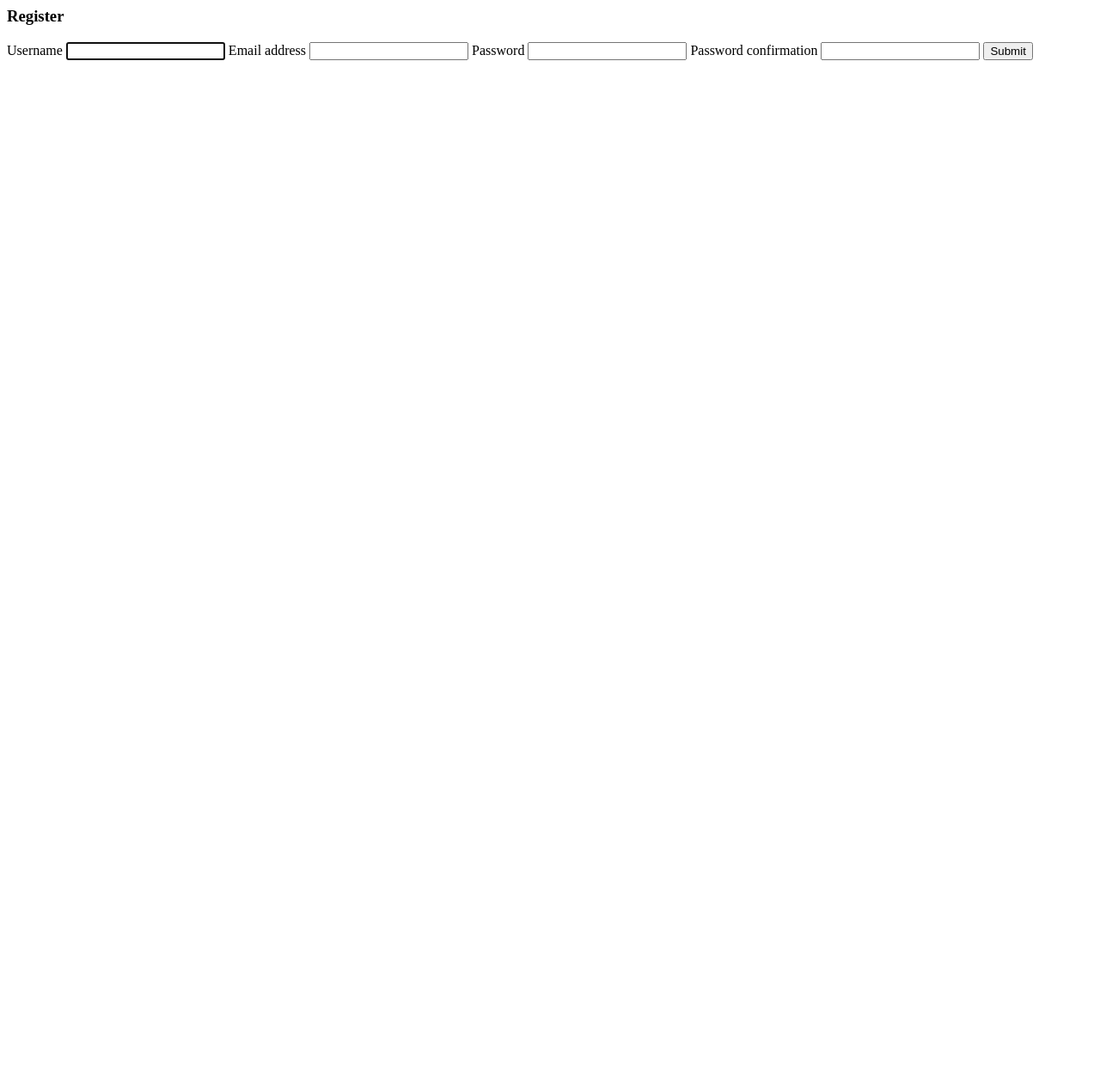
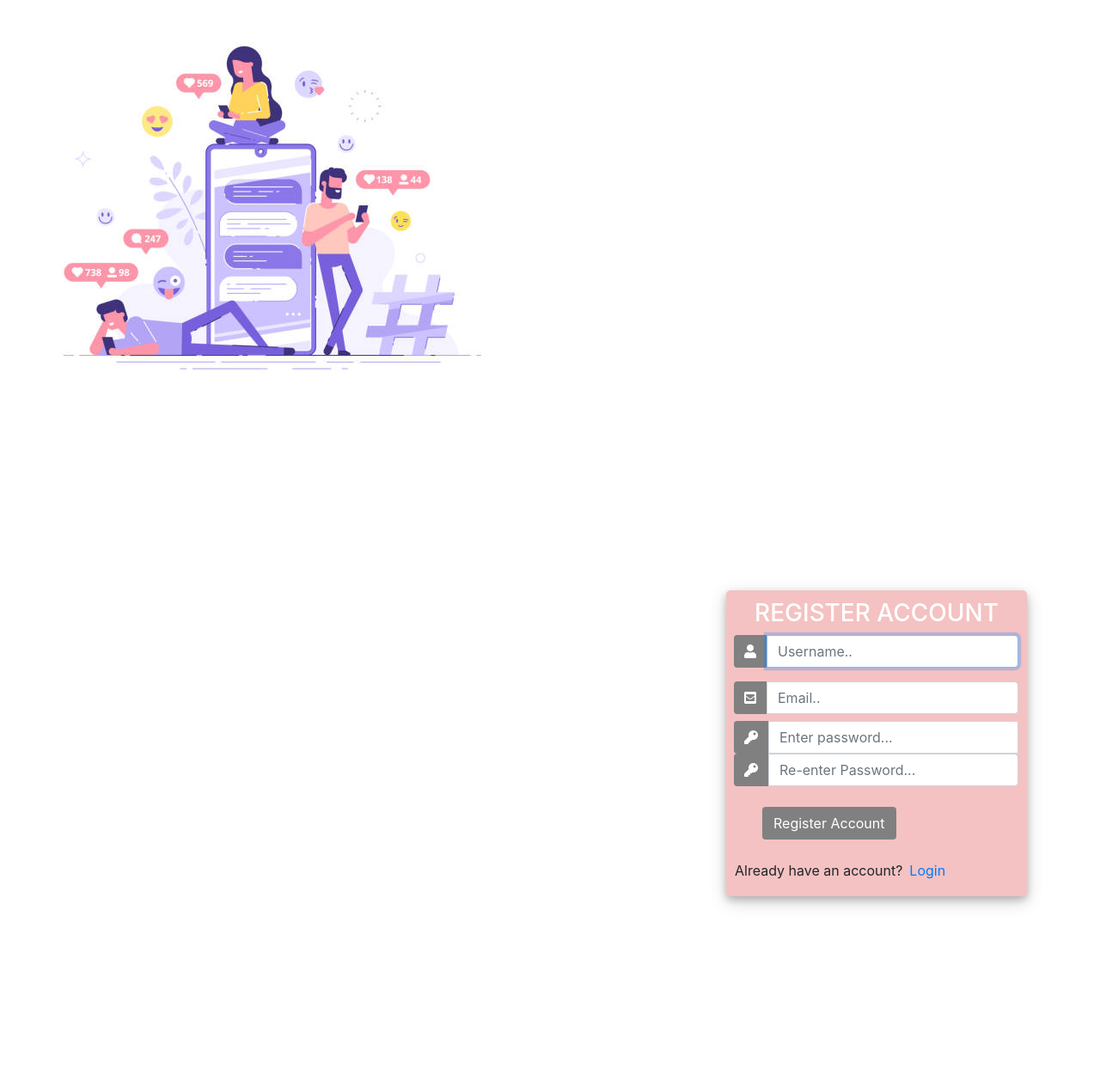
Before and after one commit to catekui/instaphotos, a Django app: page /register/ in a window 1280 px wide. Shown: the whole page at 86% size. Before the commit the page ends 70 px from the top, so only its background shows below. Run offline with Django 4.2, Linux system fonts and the light colour scheme; some libraries are stand-ins or nearby versions.

Commit message:
styled the register.html

```diff
--- a/instagram/templates/register.html
+++ b/instagram/templates/register.html
@@ -1,17 +1,88 @@
-<h3>Register</h3>
-<form action="" method="POST">
-    {% csrf_token %}
-    {{form.username.label}}
-    {{form.username}}
 
-    {{form.email.label}}
-    {{form.email}}
+<!DOCTYPE html>
+<html>
 
-    {{form.password1.label}}
-    {{form.password1}}
+<head>
+	<title>Login</title>
+	<link rel="stylesheet" href="https://stackpath.bootstrapcdn.com/bootstrap/4.1.3/css/bootstrap.min.css" integrity="sha384-MCw98/SFnGE8fJT3GXwEOngsV7Zt27NXFoaoApmYm81iuXoPkFOJwJ8ERdknLPMO" crossorigin="anonymous">
+	<script src="https://ajax.googleapis.com/ajax/libs/jquery/3.3.1/jquery.min.js"></script>
+	<link rel="stylesheet" href="https://use.fontawesome.com/releases/v5.6.1/css/all.css" integrity="sha384-gfdkjb5BdAXd+lj+gudLWI+BXq4IuLW5IT+brZEZsLFm++aCMlF1V92rMkPaX4PP" crossorigin="anonymous">
+    {% load static %}
+    <link rel="stylesheet" href="{% static 'css/register.css' %}">
 
-    {{form.password2.label}}
-    {{form.password2}}
 
-    <input type="submit" name="Create User">
-</form>
+</head>
+<body>
+    {% load static %}
+    <img src="{{'static/images/insta2.jpg'}}" alt="">
+
+	<div class="container h-100">
+		<div class="d-flex justify-content-end h-100">
+			<div class="user_card">
+				<div class="d-flex justify-content-center">
+					<h3 id="form-title">REGISTER ACCOUNT</h3>
+				</div>
+				<div class="d-flex justify-content-center">
+
+					<form method="POST" action="">
+                        {% csrf_token %}
+						<div class="input-group mb-3">
+							<div class="input-group-append">
+								<span class="input-group-text"><i class="fas fa-user"></i></span>
+							</div>
+                            {{form.username}}
+						</div>
+						<div class="input-group mb-2">
+							<div class="input-group-append">
+								<span class="input-group-text"><i class="fas fa-envelope-square"></i></span>
+							</div>
+							{{form.email}}
+						</div>
+						<div class="input-group mb-2">
+							<div class="input-group-append">
+								<span class="input-group-text"><i class="fas fa-key"></i></span>
+							</div>
+							{{form.password1}}
+						<div class="input-group mb-2">
+							<div class="input-group-append">
+								<span class="input-group-text"><i class="fas fa-key"></i></span>
+							</div>
+							{{form.password2}}
+						</div>
+
+				   		<div class="d-flex justify-content-center mt-3 login_container">
+				 			<input class="btn login_btn" type="submit" value="Register Account">
+				   		</div>
+					</form>
+                    <div class="mt-4">
+                        <div class="d-flex justify-content-center links">
+                            Already have an account? <a href="{% url 'login' %}" class="ml-2">Login</a>
+                        </div>
+                    </div>
+
+				</div>
+
+
+
+			</div>
+		</div>
+	</div>
+	<script>
+						/* Because i didnt set placeholder values in forms.py they will be set here using vanilla Javascript
+		//We start indexing at one because CSRF_token is considered and input field
+		 */
+
+		//Query All input fields
+		var form_fields = document.getElementsByTagName('input')
+		form_fields[1].placeholder='Username..';
+		form_fields[2].placeholder='Email..';
+		form_fields[3].placeholder='Enter password...';
+		form_fields[4].placeholder='Re-enter Password...';
+
+
+		for (var field in form_fields){
+			form_fields[field].className += ' form-control'
+		}
+	</script>
+</body>
+</html>
--- /dev/null
+++ b/static/css/register.css
@@ -0,0 +1,53 @@
+
+body, html {
+    margin: 0;
+	padding: 0;
+	height: 100%;
+}
+		.user_card {
+			width: 350px;
+			margin-top: auto;
+			margin-bottom: auto;
+			background: #f4c2c2;
+			position: relative;
+			display: flex;
+			justify-content: center;
+			flex-direction: column;
+			padding: 10px;
+			box-shadow: 0 4px 8px 0 rgba(0, 0, 0, 0.2), 0 6px 20px 0 rgba(0, 0, 0, 0.19);
+			-webkit-box-shadow: 0 4px 8px 0 rgba(0, 0, 0, 0.2), 0 6px 20px 0 rgba(0, 0, 0, 0.19);
+			-moz-box-shadow: 0 4px 8px 0 rgba(0, 0, 0, 0.2), 0 6px 20px 0 rgba(0, 0, 0, 0.19);
+			border-radius: 5px;
+
+		}
+
+		.form_container {
+			margin-top: 20px;
+		}
+
+		#form-title{
+			color: #fff;
+		}
+		.login_btn {
+			width: 100%;
+			background:#808080 !important;
+			color: white !important;
+		}
+		.login_btn:focus {
+			box-shadow: none !important;
+			outline: 0px !important;
+		}
+		.login_container {
+			padding: 0 2rem;
+		}
+		.input-group-text {
+			background: #808080 !important;
+			color: white !important;
+			border: 0 !important;
+			border-radius: 0.25rem 0 0 0.25rem !important;
+		}
+		.input_user,
+		.input_pass:focus {
+			box-shadow: none !important;
+			outline: 0px !important;
+		}
```
